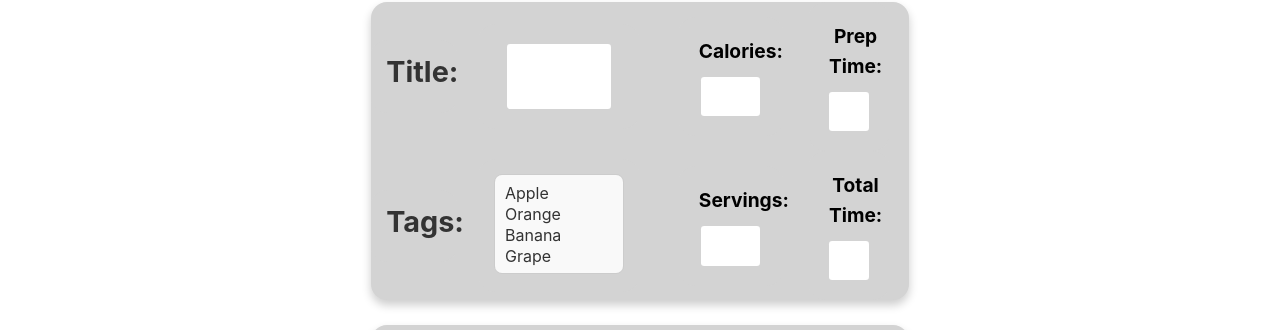
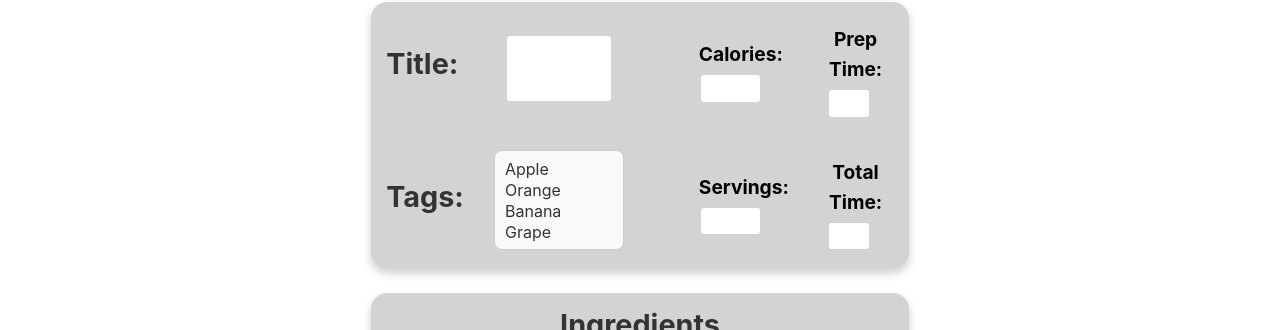
Before and after one commit to nguyenjh/CSE-110-Group-11, a React (Vite) app in the folder my-app/client/: page /create in a window 1280 px wide. Shown: the part 371-701 px from the top of the page. Built offline with nearby package versions, Linux system fonts and the light colour scheme.

Commit message:
Recipe Form now records number inputs
Fixed post creation components to allow for the inputs of calories, prep time, total time, and servings to be recorded. These two along with name and instructions are the only inputs accepted currently.

```diff
--- a/my-app/client/src/components/RecipeSummary.tsx
+++ b/my-app/client/src/components/RecipeSummary.tsx
@@ -32,19 +32,31 @@ function RecipeSummary() {
       </div>
       <div>
         <label htmlFor="calories">Calories:</label>
-        <input type="text" id="calories"/>
+        <input type="number"
+        required
+        value = {recipeForm.calories === 0 ? '' : recipeForm.calories}
+        onChange = {(e) => setRecipeForm({...recipeForm, calories: Number(e.target.value)})}/>
       </div>
       <div>
         <label htmlFor="prep-time">Prep Time:</label>
-        <input type="text" id="prep-time"/>
+        <input type="number"
+        required
+        value = {recipeForm.prep_time === 0 ? '' : recipeForm.prep_time}
+        onChange = {(e) => setRecipeForm({...recipeForm, prep_time: Number(e.target.value)})}/>
       </div>
       <div>
         <label htmlFor="servings">Servings:</label>
-        <input type="text" id="servings"/>
+        <input type="number"
+        required
+        value = {recipeForm.serving === 0 ? '' : recipeForm.serving}
+        onChange = {(e) => setRecipeForm({...recipeForm, serving: Number(e.target.value)})}/>
       </div>
       <div>
         <label htmlFor="total-time">Total Time:</label>
-        <input type="text" id="total-time"/>
+        <input type="number"
+        required
+        value = {recipeForm.estimated_total_time === 0 ? '' : recipeForm.estimated_total_time}
+        onChange = {(e) => setRecipeForm({...recipeForm, estimated_total_time: Number(e.target.value)})}/>
       </div>
     </div>
   );
--- a/my-app/client/src/views/PostCreation.tsx
+++ b/my-app/client/src/views/PostCreation.tsx
@@ -33,16 +33,16 @@ function PostCreation() {
           rating: 5,
           likes: 10,
           summary: "A delicious recipe.",
-          prep_time: 30,
+          prep_time: post.prep_time,
           prep_time_unit: "minutes",
-          estimated_total_time: 45,
+          estimated_total_time: post.estimated_total_time,
           estimated_total_time_unit: "minutes",
-          serving: 4,
-          calories: 250,
-          cost: 15,
+          serving: post.serving,
+          calories: post.calories,
+          cost: post.cost,
           tags: ["easy", "healthy"],
           ingredients: ["ingredient 1", "ingredient 2"],
-          directions: ["step 1", "step 2"]
+          directions: post.directions
         }),
       });
 
```
